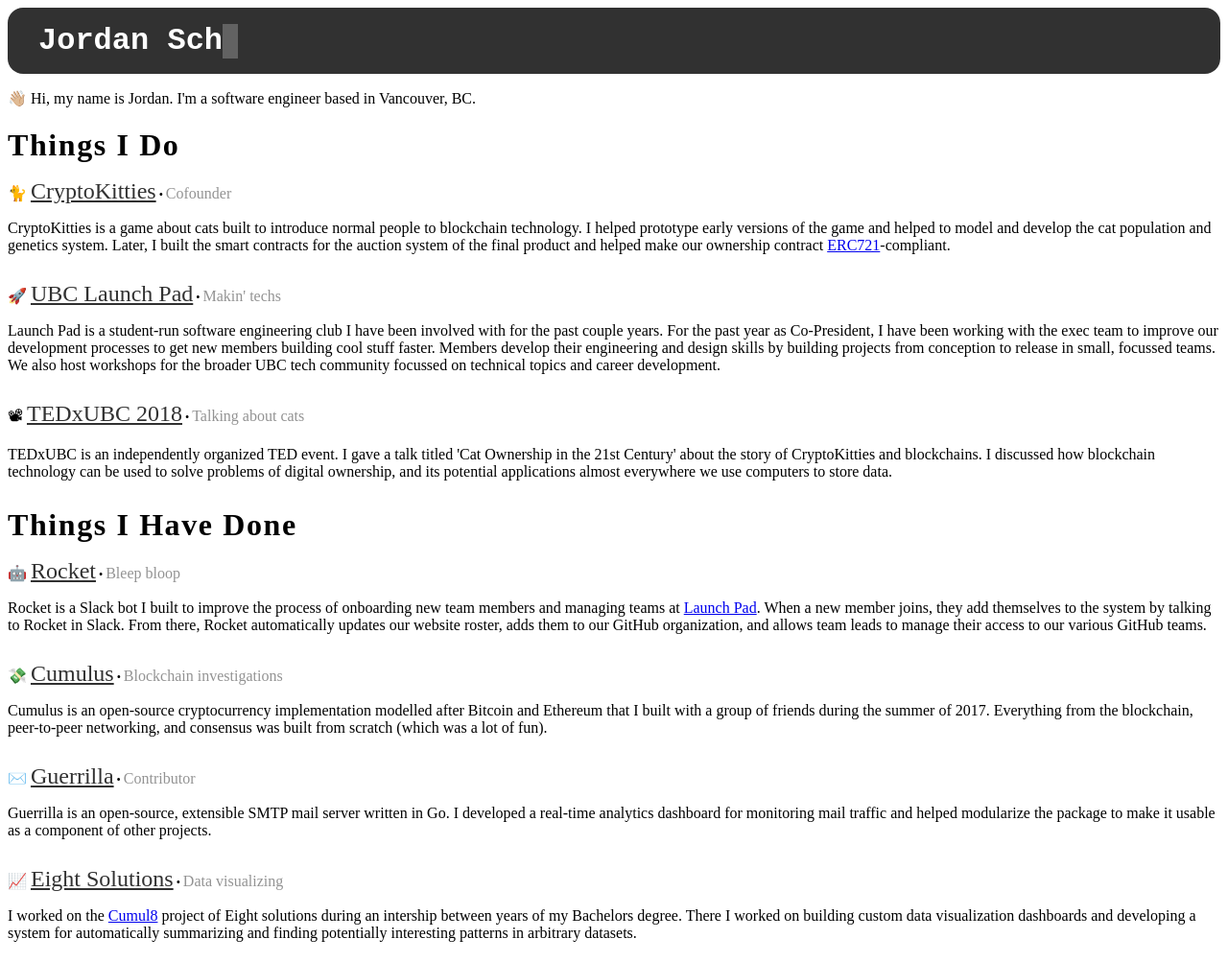
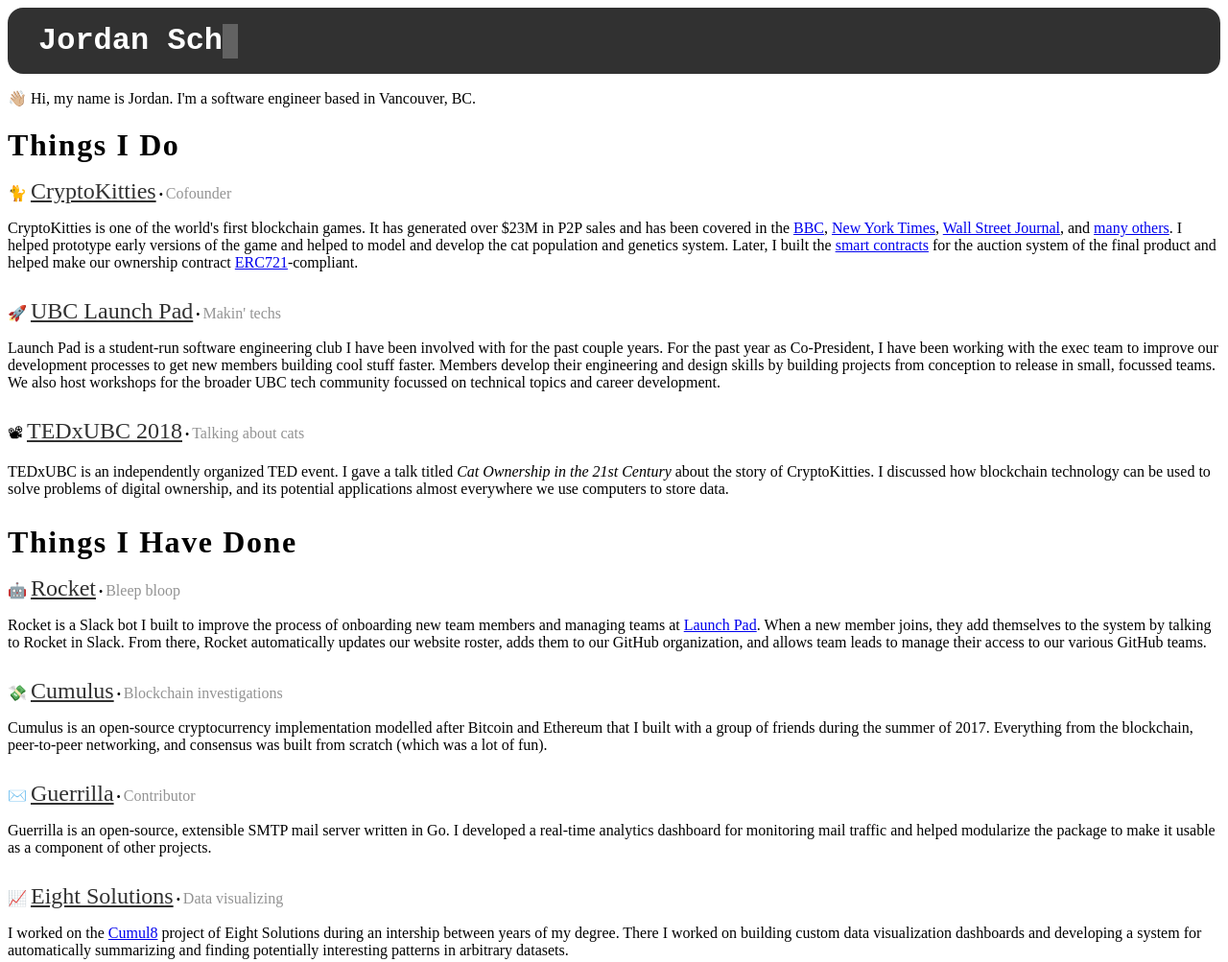
Before and after one commit to jordanschalm/jordanschalm.github.io, a Gatsby site: page / in a window 1280 px wide. Shown: the top 1003 px of the page at 96% size. Built offline with nearby package versions, Linux system fonts and the light colour scheme; Gatsby itself is replaced by a stand-in of ours.

Commit message:
Update copy. Make CryptoKitties sound way more exciting :grinning:. Add links to contracts and press coverage. Some other minor copy changes.

```diff
--- a/src/data.js
+++ b/src/data.js
@@ -14,11 +14,17 @@
         date: {
           start: Moment('2017-07', MONTH_F),
         },
-        description: `CryptoKitties is a game about cats built to introduce normal
-          people to blockchain technology. I helped prototype early versions
+        description: `CryptoKitties is one of the world's first blockchain games.
+          It has generated over $23M in P2P sales and has been covered in the
+          [BBC](http://www.bbc.com/news/technology-42237162),
+          [New York Times](https://www.nytimes.com/2017/12/28/style/cryptokitties-want-a-blockchain-snuggle.html),
+          [Wall Street Journal](https://blogs.wsj.com/cio/2017/12/07/ethereum-network-copes-with-surge-of-activity-as-virtual-kitten-game-goes-viral/),
+          and [many others](https://cryptokitties.co/press).
+          I helped prototype early versions
           of the game and helped to model and develop the cat population
-          and genetics system. Later, I built the smart contracts for the
-          auction system of the final product and helped make our ownership
+          and genetics system. Later, I built the
+          [smart contracts](https://www.gettoby.com/p/448v6x9p6tgs)
+          for the auction system of the final product and helped make our ownership
           contract [ERC721](https://github.com/ethereum/eips/issues/721)-compliant.`,
       },
       {
@@ -45,10 +51,10 @@
         emoji: '📽',
         date: Moment('2018-03-03', DATE_F),
         description: `TEDxUBC is an independently organized TED event. I gave
-          a talk titled 'Cat Ownership in the 21st Century' about the story of
-          CryptoKitties and blockchains. I discussed how blockchain technology
-          can be used to solve problems of digital ownership, and its potential
-          applications almost everywhere we use computers to store data.`,
+          a talk titled _Cat Ownership in the 21st Century_ about the story of
+          CryptoKitties. I discussed how blockchain technology can be used to
+          solve problems of digital ownership, and its potential applications
+          almost everywhere we use computers to store data.`,
       },
     ],
     older: [
@@ -104,7 +110,7 @@
         url: 'https://eightsolutions.com',
         emoji: '📈',
         description: `I worked on the [Cumul8](https://cumul8.com/) project of
-          Eight solutions during an intership between years of my Bachelors
+          Eight Solutions during an intership between years of my
           degree. There I worked on building custom data visualization
           dashboards and developing a system for automatically summarizing and
           finding potentially interesting patterns in arbitrary datasets.`,
```
